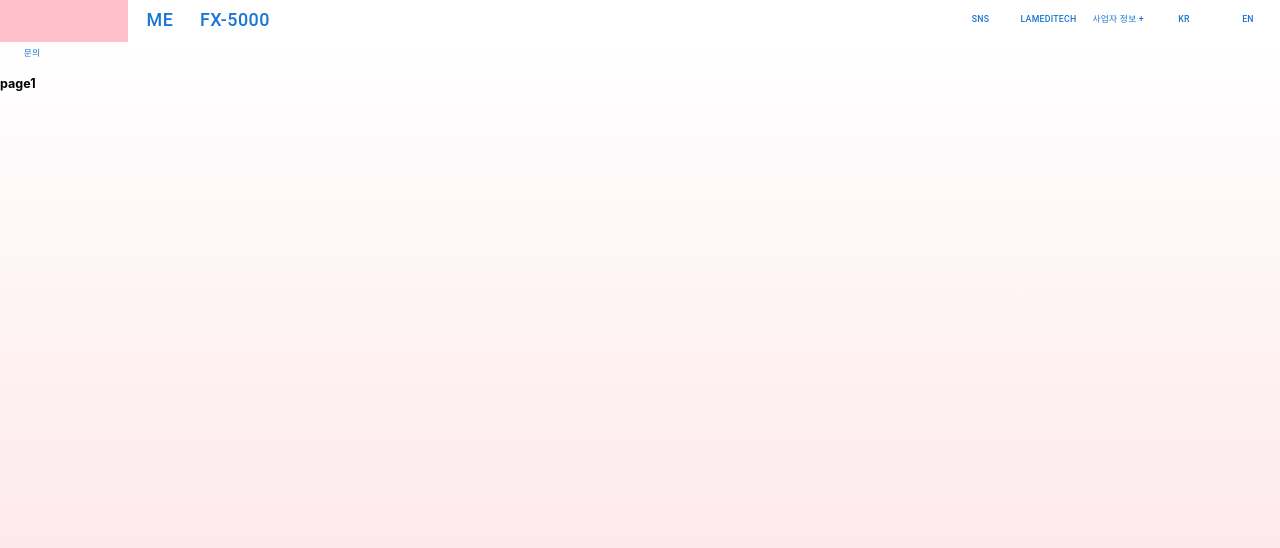
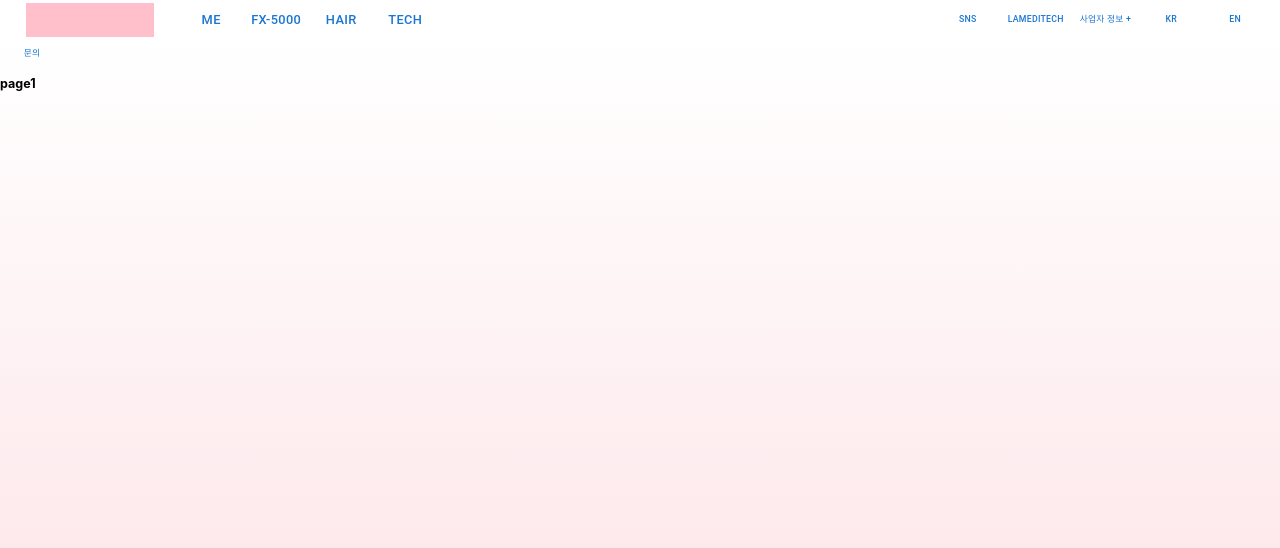
Before and after one commit to rewrite0w0/puraxel, a Next.js app: page /fx5000 in a window 1280 px wide. Shown: the top 548 px of the page. Built offline with nearby package versions, Linux system fonts and the light colour scheme; a web font is replaced by a local one.

Commit message:
mod: nav bar font size, margin

```diff
--- a/components/Modal/ModalComponent.module.css
+++ b/components/Modal/ModalComponent.module.css
@@ -1,10 +1,11 @@
 .container {
-  position: 'absolute';
-  top: '50%';
-  left: '50%';
-  transform: 'translate(-50%, -50%)';
+  position: "absolute";
+  top: "50vw";
+  left: "50vw";
+  transform: "translate(-50%, -50%)";
   width: 1000;
-  border: '2px solid #000';
+  height: 1000;
+  border: "2px solid #000";
 }
 
 .right {
--- a/components/Nav/Nav.module.css
+++ b/components/Nav/Nav.module.css
@@ -19,7 +19,7 @@
   /* font-family: "ENFont"; */
   color: gray;
   /* width: 12vw; */
-  font-size: 1vw;
+  font-size: 0.5vw;
 }
 
 .buttonStyleKr {
@@ -29,7 +29,7 @@
   /* font-family: "ENFont"; */
   color: gray;
   /* width: 12vw; */
-  font-size: 1vw;
+  font-size: 0.5vw;
 }
 
 .buttonStyle:hover {
@@ -44,18 +44,22 @@
   background-color: pink;
   /* margin-top: 0.5vh; */
   width: 10vw;
+  margin-left: 1vw;
+  margin-right: 2vw;
 }
 
 .leftNav {
   position: relative;
   display: flex;
   justify-content: flex-start;
+  margin-left: 1vw;
 }
 
 .rightNav {
   position: relative;
   display: flex;
   justify-content: flex-end;
+  margin-right: 1vw;
 }
 
 .applyENFont {
--- a/components/Nav/Navbars.js
+++ b/components/Nav/Navbars.js
@@ -9,7 +9,7 @@ import layoutHeaderKr from "public/locales/kr/layoutHeader.json";
 
 import NavIconButton from "components/Nav/NavIconButton";
 
-const buttonStyle = { fontSize: "1.4vw" };
+const buttonStyle = { fontSize: "1vw" };
 
 import PuraxelLogo from "src/image/header/puraxel_logo_basic.svg";
 import PuraxelLogoColor from "src/image/header/puraxel_logo_basic.svg";
@@ -82,6 +82,22 @@ export default function Navbars(props) {
             title={layoutHeaderKr.fx5000}
             sx={buttonStyle}
           />
+
+          <NavIconButton
+            onClick={() => {
+              location.href = "/hair";
+            }}
+            title={layoutHeaderKr.hair}
+            sx={buttonStyle}
+          />
+
+          <NavIconButton
+            onClick={() => {
+              location.href = "/tech";
+            }}
+            title={layoutHeaderKr.puraTech}
+            sx={buttonStyle}
+          />
         </Box>
       </Box>
 
@@ -96,7 +112,7 @@ export default function Navbars(props) {
             <div
               style={{
                 height: "100%",
-                width: "10vw",
+                width: "5vw",
                 padding: "1rem",
               }}
             >
--- a/public/locales/kr/layoutHeader.json
+++ b/public/locales/kr/layoutHeader.json
@@ -2,7 +2,7 @@
   "me": "ME",
   "hair": "HAIR",
   "fx5000": "FX-5000",
-  "puraTech": "PURA-TECH",
+  "puraTech": "TECH",
   "sns": "SNS",
   "lameditech": "LAMEDITECH",
   "companyInfoCurrentStateClose": "사업자 정보 +",
```
